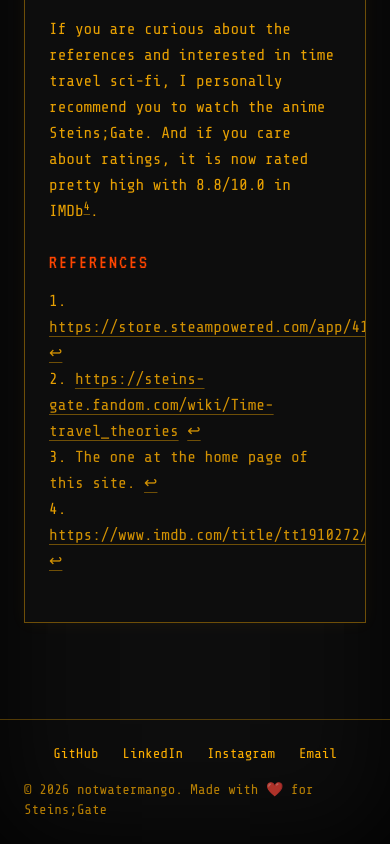
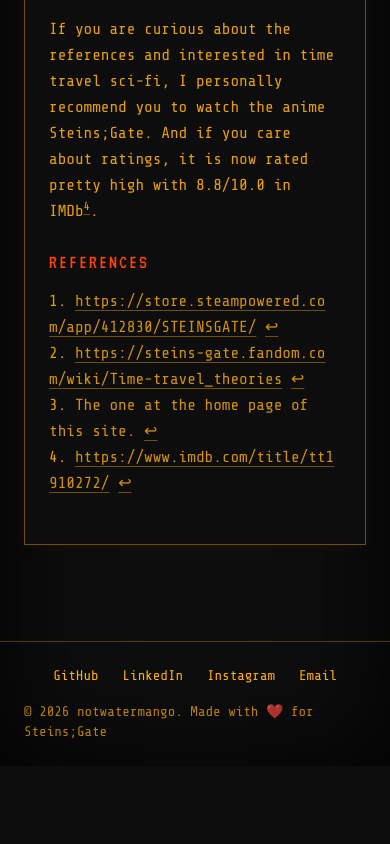
Before and after one commit to notwatermango/site, a Next.js app: page /blog/hello-world in a window 390 px wide. Shown: the part 1099-1943 px from the top of the page. After the commit the page ends 1865 px from the top, so only its background shows below. Built offline with nearby package versions, Linux system fonts and the light colour scheme.

Commit message:
style: "archived" and url ref adjustment for mobile

```diff
--- a/app/globals.css
+++ b/app/globals.css
@@ -85,10 +85,13 @@
   @apply list-decimal list-inside mb-6 font-mono opacity-90;
 }
 .prose li {
-  @apply mb-0;
+  @apply mb-0 wrap-anywhere;
 }
 .prose li p {
   @apply m-0 inline;
+}
+.prose li a {
+  @apply break-all;
 }
 .prose a {
   @apply text-primary hover:text-accent underline decoration-primary/50 hover:decoration-accent underline-offset-4 transition-colors;
--- a/app/projects/page.tsx
+++ b/app/projects/page.tsx
@@ -227,7 +227,7 @@ export default function Portfolio() {
               </div>
 
               {isArchived && (
-                <div className="z-10 absolute -bottom-6 -right-10 border-2 bg-black/70 border-red-500/50 text-red-500/50 text-xs md:text-sm font-bold uppercase font-mono px-3 py-1 rotate-[-15deg] group-hover:bottom-6 group-hover:right-4 transition-opacity tracking-widest pointer-events-none">
+                <div className="z-10 absolute bottom-0 right-0 md:-bottom-6 md:-right-10 border-2 bg-black/70 border-red-500/50 text-red-500/50 text-xs md:text-sm font-bold uppercase font-mono px-3 py-1 rotate-[-15deg] md:group-hover:bottom-6 md:group-hover:right-4 transition-opacity tracking-widest pointer-events-none">
                   ARCHIVED
                 </div>
               )}
```
